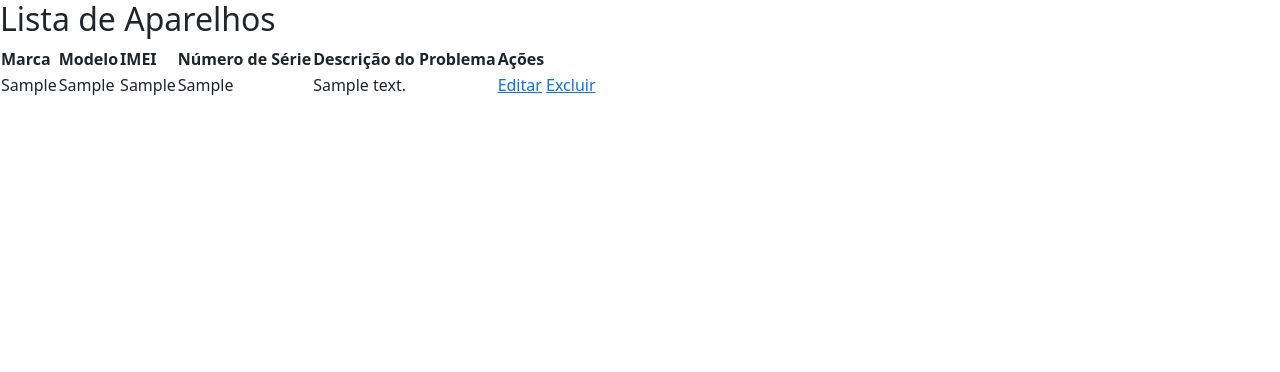
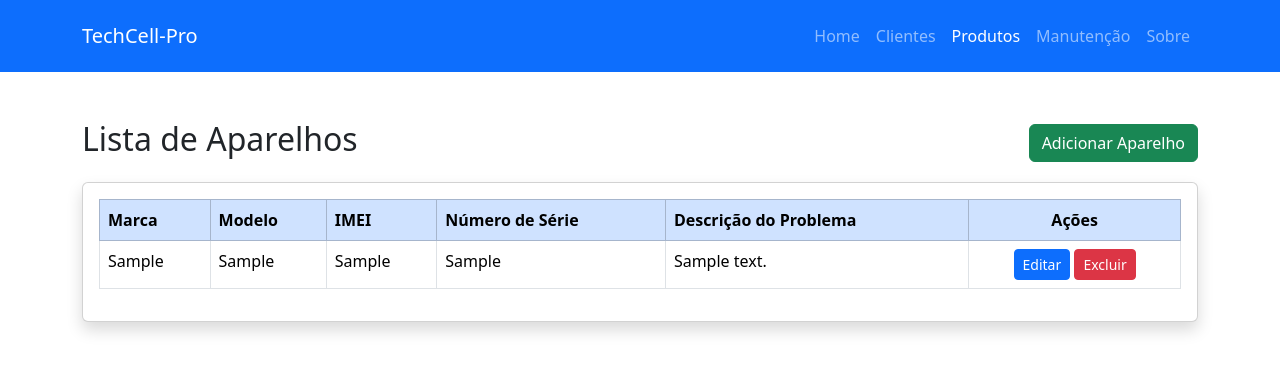
Before and after one commit to flaviogui/TechCell-Pro, a Django app: page /aparelho/list/ in a window 1280 px wide. Shown: the top 372 px of the page. Run offline with Django 4.2, Linux system fonts and the light colour scheme; tables that the repository leaves empty hold one stand-in row (values such as "Sample post").

Commit message:
Estilizando o aparelho List

```diff
--- a/projeto/aparelhoApp/templates/aparelho_list.html
+++ b/projeto/aparelhoApp/templates/aparelho_list.html
@@ -1,16 +1,46 @@
 {% extends 'base.html' %}
 
+{% block title %}Lista de Aparelhos{% endblock %}
+
 {% block content %}
+<header>
+    <nav class="navbar bg-primary navbar-dark navbar-expand-sm py-3">
+        <div class="container" id="nav-container">
+            <a href="#" class="navbar-brand">TechCell-Pro</a>
+            <button class="navbar-toggler" type="button" data-bs-toggle="collapse" data-bs-target="#menuNavbar">
+                <span class="navbar-toggler-icon"></span>
+            </button>
+            <div class="collapse navbar-collapse" id="menuNavbar">
+                <div class="navbar-nav ms-auto">
+                    <a href="#" class="nav-link">Home</a>
+                    <a href="#" class="nav-link">Clientes</a>
+                    <a href="#" class="nav-link active">Produtos</a>
+                    <a href="#" class="nav-link">Manutenção</a>
+                    <a href="#" class="nav-link">Sobre</a>
+                </div>
+            </div>
+        </div>
+    </nav>
+</header>
+
+<main class="mt-4">
+    <div class="container mt-5">
+        <div class="d-flex justify-content-between align-items-center mb-3">
             <h2>Lista de Aparelhos</h2>
-  <table>
-    <thead>
+            <a href="{% url 'aparelho:create_aparelho' %}" class="btn btn-success">Adicionar Aparelho</a>
+        </div>
+        <div class="card shadow">
+            <div class="card-body">
+                <div class="table-responsive">
+                    <table class="table table-hover table-bordered">
+                        <thead class="table-primary">
                             <tr>
                                 <th>Marca</th>
                                 <th>Modelo</th>
                                 <th>IMEI</th>
                                 <th>Número de Série</th>
                                 <th>Descrição do Problema</th>
-        <th>Ações</th>
+                                <th class="text-center">Ações</th>
                             </tr>
                         </thead>
                         <tbody>
@@ -21,12 +51,17 @@
                                     <td>{{ aparelho.imei }}</td>
                                     <td>{{ aparelho.numero_serie }}</td>
                                     <td>{{ aparelho.descricao_problema }}</td>
-          <td>
-            <a href="{% url 'aparelho:update_aparelho' aparelho.pk %}">Editar</a>
-            <a href="{% url 'aparelho:delete_aparelho' aparelho.pk %}">Excluir</a>
+                                    <td class="text-center">
+                                        <a href="{% url 'aparelho:update_aparelho' aparelho.pk %}" class="btn btn-primary btn-sm">Editar</a>
+                                        <a href="{% url 'aparelho:delete_aparelho' aparelho.pk %}" class="btn btn-danger btn-sm">Excluir</a>
                                     </td>
                                 </tr>
                             {% endfor %}
                         </tbody>
                     </table>
+                </div>
+            </div>
+        </div>
+    </div>
+</main>
 {% endblock %}
```
Lines whose indentation alone changed are shown as unchanged.
